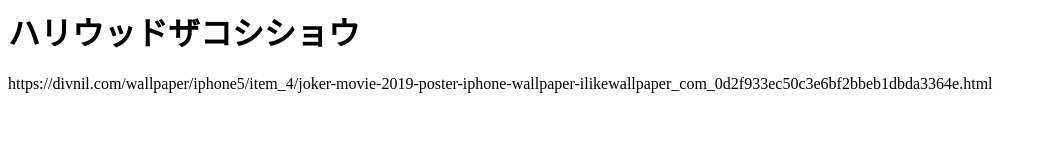
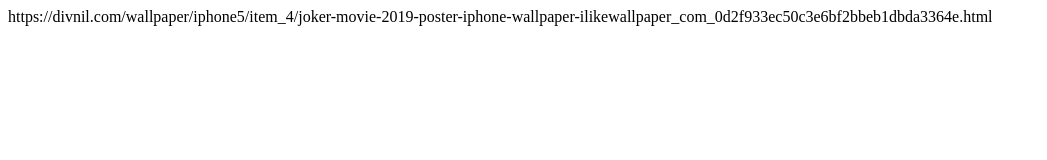
Before and after one commit to aramakitomohiro/t_aramaki, a plain HTML site: page index.html in a window 1280 px wide. Shown: the whole page, without its empty margins (0-1047 px from the left). Drawn offline with Linux system fonts and the light colour scheme.

Commit message:
Update index.html

```diff
--- a/index.html
+++ b/index.html
@@ -4,8 +4,8 @@
 </head>
 
 
-<h1>ハリウッドザコシショウ</h1>
-
+<h1></h1>
+<body>
 https://divnil.com/wallpaper/iphone5/item_4/joker-movie-2019-poster-iphone-wallpaper-ilikewallpaper_com_0d2f933ec50c3e6bf2bbeb1dbda3364e.html
 
 
```
